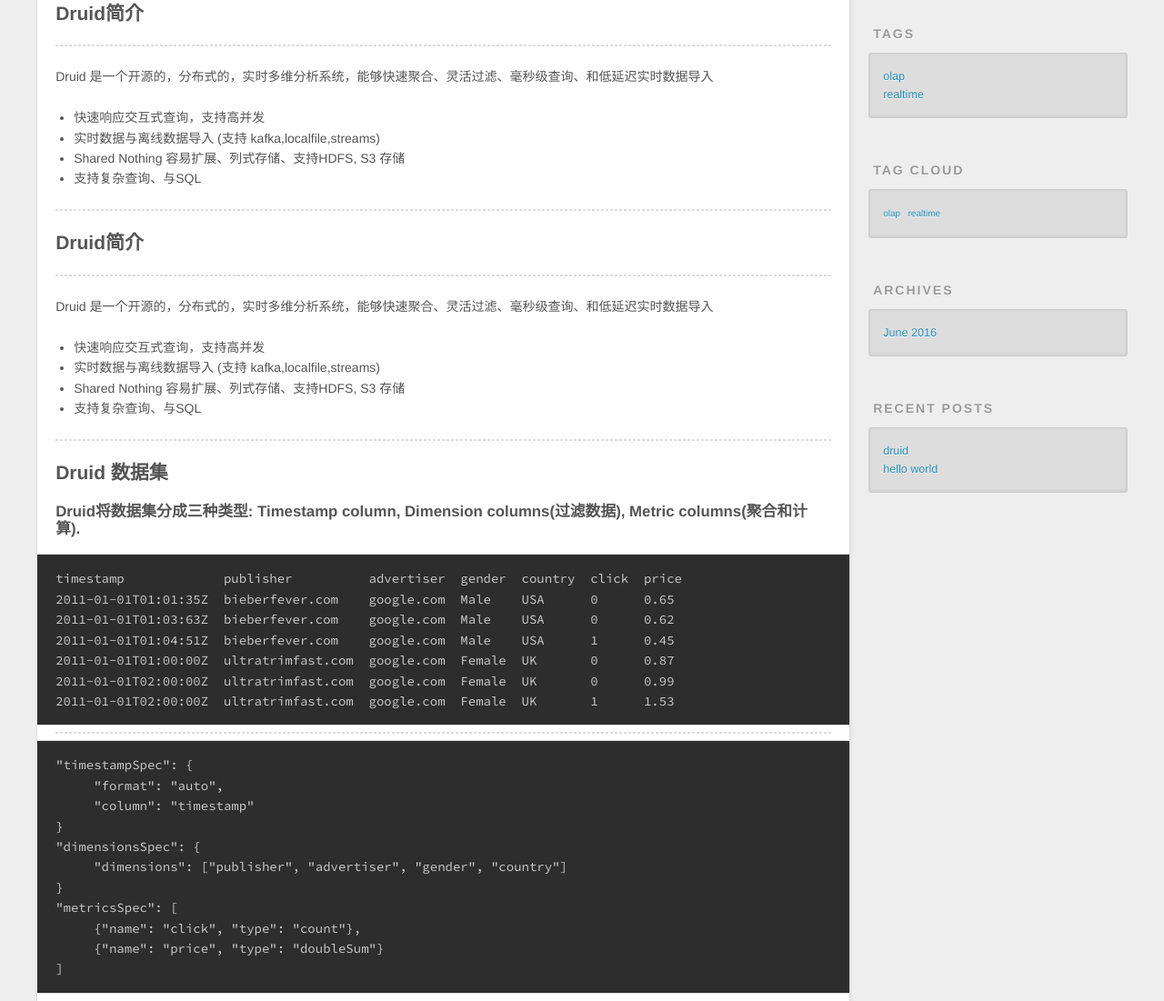
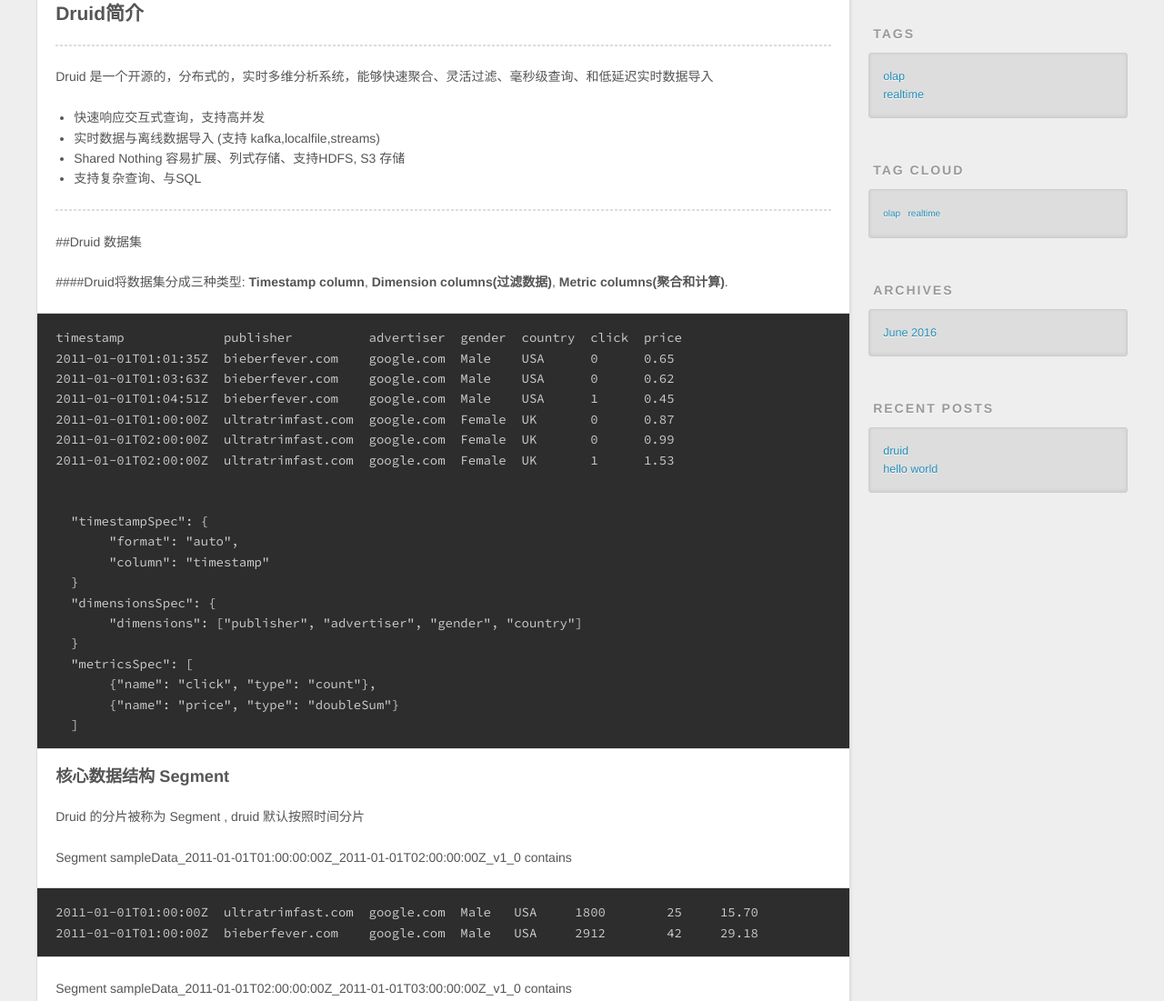
Before and after one commit to chanmao120/chanmao120.github.io, a plain HTML site: page 2016/06/24/druid/index.html in a window 1280 px wide. Shown: the part 451-1552 px from the top of the page at 91% size. Drawn offline with nearby package versions, Linux system fonts and the light colour scheme.

Commit message:
Site updated: 2016-06-24 17:03:49

```diff
--- a/2016/06/24/druid/index.html
+++ b/2016/06/24/druid/index.html
@@ -14,8 +14,8 @@ Shared Nothing 容易扩展、列式存储、支持HDFS, S3 存储
 支持复杂查询、与SQL
 
 
-Druid简介
-Druid 是一个开源的，分布式的">
+##Druid 数据集
+####Druid将数">
 <meta property="og:type" content="article">
 <meta property="og:title" content="druid">
 <meta property="og:url" content="http://chanmao120.github.io/2016/06/24/druid/index.html">
@@ -29,9 +29,10 @@ Shared Nothing 容易扩展、列式存储、支持HDFS, S3 存储
 支持复杂查询、与SQL
 
 
-Druid简介
-Druid 是一个开源的，分布式的">
-<meta property="og:updated_time" content="2016-06-24T07:02:29.758Z">
+##Druid 数据集
+####Druid将数">
+<meta property="og:image" content="http://chanmao120.github.io/~/Desktop/druid-master/TimLine图片20160624170126.jpg">
+<meta property="og:updated_time" content="2016-06-24T09:03:36.217Z">
 <meta name="twitter:card" content="summary">
 <meta name="twitter:title" content="druid">
 <meta name="twitter:description" content="Druid简介
@@ -43,8 +44,9 @@ Shared Nothing 容易扩展、列式存储、支持HDFS, S3 存储
 支持复杂查询、与SQL
 
 
-Druid简介
-Druid 是一个开源的，分布式的">
+##Druid 数据集
+####Druid将数">
+<meta name="twitter:image" content="http://chanmao120.github.io/~/Desktop/druid-master/TimLine图片20160624170126.jpg">
 
     <link rel="alternate" href="/atom.xml" title="猪驼快快跑" type="application/atom+xml">
 
@@ -132,24 +134,18 @@ Druid 是一个开源的，分布式的">
 <li>支持复杂查询、与SQL</li>
 </ul>
 <hr>
-<h2 id="Druid简介-1"><a href="#Druid简介-1" class="headerlink" title="Druid简介"></a>Druid简介</h2><hr>
-<p>Druid 是一个开源的，分布式的，实时多维分析系统，能够快速聚合、灵活过滤、毫秒级查询、和低延迟实时数据导入</p>
-<ul>
-<li>快速响应交互式查询，支持高并发</li>
-<li>实时数据与离线数据导入 (支持 kafka,localfile,streams)</li>
-<li>Shared Nothing 容易扩展、列式存储、支持HDFS, S3 存储</li>
-<li>支持复杂查询、与SQL</li>
-</ul>
-<hr>
-<h2 id="Druid-数据集"><a href="#Druid-数据集" class="headerlink" title="Druid 数据集"></a>Druid 数据集</h2><h4 id="Druid将数据集分成三种类型-Timestamp-column-Dimension-columns-过滤数据-Metric-columns-聚合和计算"><a href="#Druid将数据集分成三种类型-Timestamp-column-Dimension-columns-过滤数据-Metric-columns-聚合和计算" class="headerlink" title="Druid将数据集分成三种类型: Timestamp column, Dimension columns(过滤数据), Metric columns(聚合和计算)."></a>Druid将数据集分成三种类型: <strong>Timestamp column</strong>, <strong>Dimension columns(过滤数据)</strong>, <strong>Metric columns(聚合和计算)</strong>.</h4><pre><code>timestamp             publisher          advertiser  gender  country  click  price
+<p>##Druid 数据集  </p>
+<p>####Druid将数据集分成三种类型: <strong>Timestamp column</strong>, <strong>Dimension columns(过滤数据)</strong>, <strong>Metric columns(聚合和计算)</strong>.</p>
+<pre><code>timestamp             publisher          advertiser  gender  country  click  price
 2011-01-01T01:01:35Z  bieberfever.com    google.com  Male    USA      0      0.65
 2011-01-01T01:03:63Z  bieberfever.com    google.com  Male    USA      0      0.62
 2011-01-01T01:04:51Z  bieberfever.com    google.com  Male    USA      1      0.45
 2011-01-01T01:00:00Z  ultratrimfast.com  google.com  Female  UK       0      0.87
 2011-01-01T02:00:00Z  ultratrimfast.com  google.com  Female  UK       0      0.99
 2011-01-01T02:00:00Z  ultratrimfast.com  google.com  Female  UK       1      1.53
-</code></pre><hr>
-<pre><code>&quot;timestampSpec&quot;: {
+
+
+  &quot;timestampSpec&quot;: {
        &quot;format&quot;: &quot;auto&quot;,
        &quot;column&quot;: &quot;timestamp&quot;
   }
@@ -173,7 +169,8 @@ Druid 是一个开源的，分布式的">
         .append(start).append(delimiter)
         .append(end).append(delimiter)
         .append(version);
-</code></pre>
+</code></pre><h2 id="Druid-架构"><a href="#Druid-架构" class="headerlink" title="Druid 架构"></a>Druid 架构</h2><p><img src="~/Desktop/druid-master/TimLine图片20160624170126.jpg" alt=""></p>
+
 
     </div>
     <footer class="article-footer">
```
Also changed, not shown: index.html (+8 -13 lines). Lines whose indentation alone changed are shown as unchanged.
